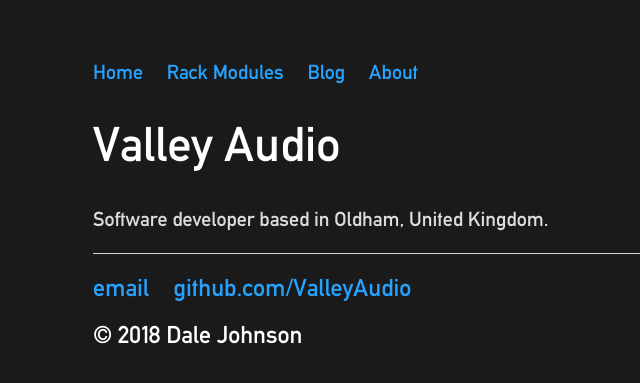
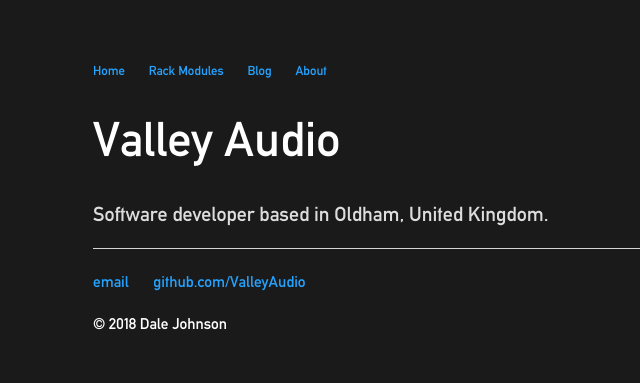
Before and after one commit to ValleyAudio/ValleyAudio.github.io, a Jekyll site: the page built from index.html, in a window 1280 px wide. Shown: the top 383 px of the page, without its empty margins (99-739 px from the left). Built offline with Jekyll 4.4.1, drawn with Linux system fonts in a browser that asks for light colours.

Commit message:
Testing resizing

```diff
--- a/css/main.css
+++ b/css/main.css
@@ -67,7 +67,7 @@
 }
 
 ul li {
-    font-size: 1.25em;
+    font-size: .8em;
 }
 
 ul.posts {
```
